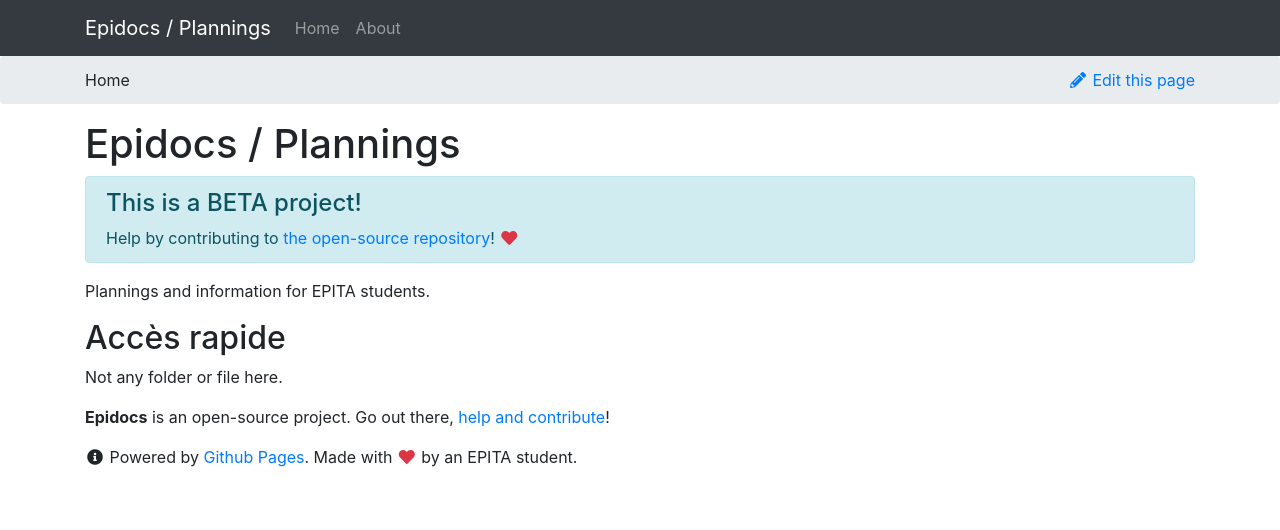
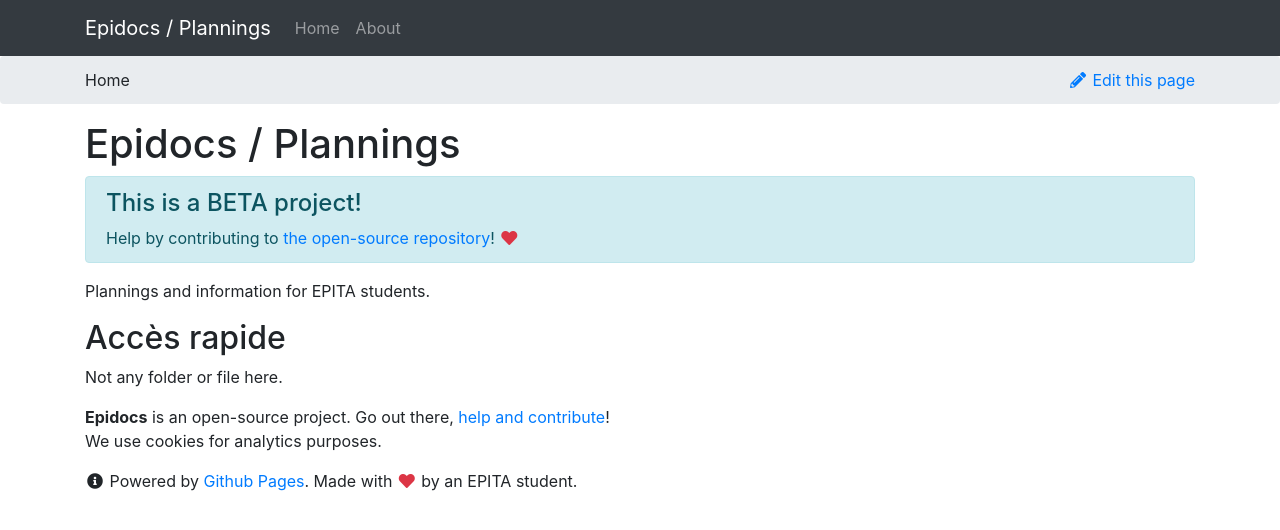
Before and after one commit to Epidocs/Plannings, a Jekyll site: the page built from index.html, in a window 1280 px wide. Shown: the top 530 px of the page. Built offline with Jekyll 4.4.1, drawn with Linux system fonts in a browser that asks for light colours; nearby versions of some CDN libraries; some of the changed lines change nothing that is shown.

Commit message:
Added global site tag for Google Analytics + Added a note about cookie usage in the footer

```diff
--- a/_layouts/default.html
+++ b/_layouts/default.html
@@ -19,6 +19,16 @@
 		{{ site.title }}
 		{% if page.title %}– {{ page.title }}{% endif %}
 	</title>
+
+	<!-- Global site tag (gtag.js) - Google Analytics -->
+	<script async src="https://www.googletagmanager.com/gtag/js?id=UA-140860210-4"></script>
+	<script>
+	window.dataLayer = window.dataLayer || [];
+	function gtag(){dataLayer.push(arguments);}
+	gtag('js', new Date());
+
+	gtag('config', 'UA-140860210-4');
+	</script>
 
 </head>
 <body>
@@ -85,7 +95,8 @@
 
 	<footer>
 		<div class="container">
-			<p><b>Epidocs</b> is an open-source project. Go out there, <a href="{{ site.github.repository_url }}">help and contribute</a>!</p>
+			<p><b>Epidocs</b> is an open-source project. Go out there, <a href="{{ site.github.repository_url }}">help and contribute</a>! <br />
+			We use cookies for analytics purposes.</p>
 			<p><i class="fas fa-info-circle fa-fw"></i> Powered by <a href="https://pages.github.com/">Github Pages</a>. Made with <i class="fas fa-heart fa-fw text-danger"></i> by an EPITA student.</p>
 		</div>
 	</footer>
```
